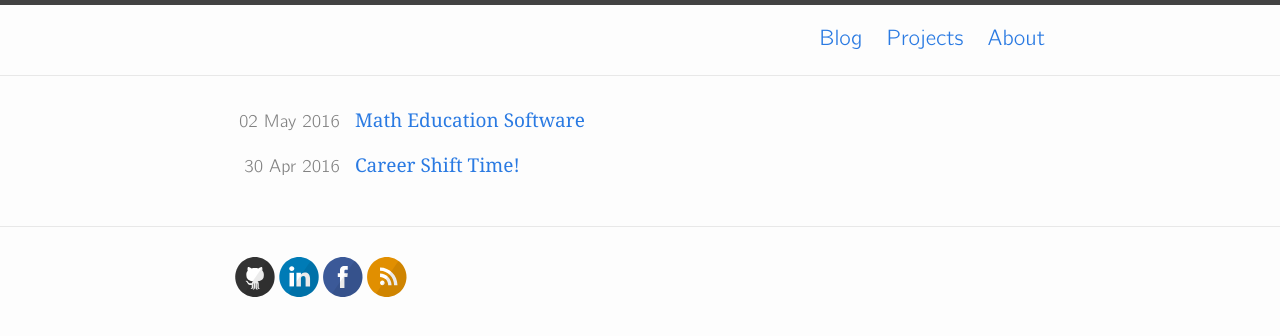
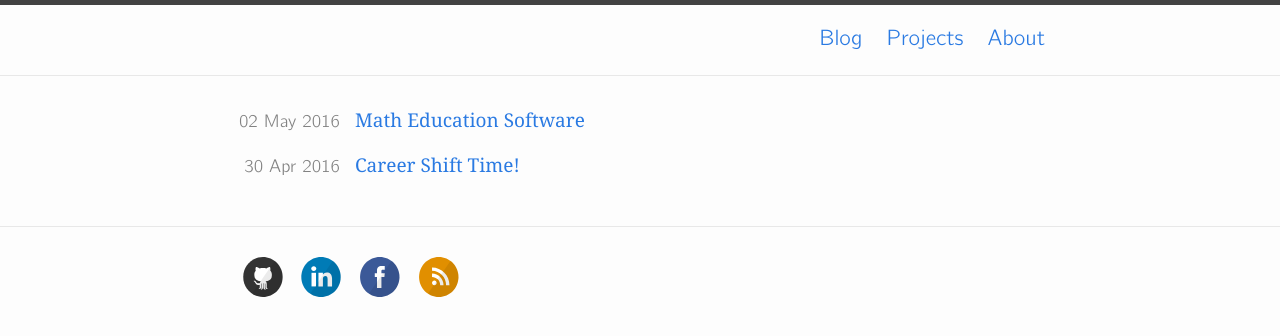
Before and after one commit to alopatindev/alopatindev.github.io, a Jekyll site: the page built from index.html, in a window 1280 px wide. Shown: the top 336 px of the page. Built offline with Jekyll 4.4.1, drawn with Linux system fonts in a browser that asks for light colours.

Commit message:
fix validation issues

```diff
--- a/_includes/svg-icons.html
+++ b/_includes/svg-icons.html
@@ -1,12 +1,12 @@
-{% if site.github_username %}<a href="https://github.com/{{ site.github_username }}"><span class="svg-icon github"></span></a>{% endif %}
-{% if site.linkedin_username %}<a href="https://www.linkedin.com/in/{{ site.linkedin_username }}"><span class="svg-icon linkedin"></span></a>{% endif %}
-{% if site.facebook_username %}<a href="https://www.facebook.com/{{ site.facebook_username }}"><span class="svg-icon facebook"></span></a>{% endif %}
-{% if site.instagram_username %}<a href="https://instagram.com/{{ site.instagram_username }}"><span class="svg-icon instagram"></span></a>{% endif %}
-{% if site.flickr_username %}<a href="https://www.flickr.com/{{ site.flickr_username }}"><span class="svg-icon flickr"></span></a>{% endif %}
-{% if site.pinterest_username %}<a href="https://www.pinterest.com/{{ site.pinterest_username }}"><span class="svg-icon pinterest"></span></a>{% endif %}
-{% if site.twitter_username %}<a href="https://www.twitter.com/{{ site.twitter_username }}"><span class="svg-icon twitter"></span></a>{% endif %}
-{% if site.stackoverflow_username %}<a href="http://stackoverflow.com/{{ site.stackoverflow_username }}"><span class="svg-icon stackoverflow"></span></a>{% endif %}
-{% if site.youtube_username %}<a href="https://youtube.com/{{ site.youtube_username }}"><span class="svg-icon youtube"></span></a>{% endif %}
-{% if site.googleplus_username %}<a href="https://plus.google.com/{{ site.googleplus_username }}"><span class="svg-icon googleplus"></span></a>{% endif %}
-{% if site.email %}<a href="mailto:{{ site.email }}"><span class="svg-icon email"></span></a>{% endif %}
-{% if site.rss %}<a href="{{ site.baseurl }}/feed.xml"><span class="svg-icon rss"></span></a>{% endif %}
+{% if site.github_username %}<li><a href="https://github.com/{{ site.github_username }}"><span class="svg-icon github"></span></a></li>{% endif %}
+{% if site.linkedin_username %}<li><a href="https://www.linkedin.com/in/{{ site.linkedin_username }}"><span class="svg-icon linkedin"></span></a></li>{% endif %}
+{% if site.facebook_username %}<li><a href="https://www.facebook.com/{{ site.facebook_username }}"><span class="svg-icon facebook"></span></a></li>{% endif %}
+{% if site.instagram_username %}<li><a href="https://instagram.com/{{ site.instagram_username }}"><span class="svg-icon instagram"></span></a></li>{% endif %}
+{% if site.flickr_username %}<li><a href="https://www.flickr.com/{{ site.flickr_username }}"><span class="svg-icon flickr"></span></a></li>{% endif %}
+{% if site.pinterest_username %}<li><a href="https://www.pinterest.com/{{ site.pinterest_username }}"><span class="svg-icon pinterest"></span></a></li>{% endif %}
+{% if site.twitter_username %}<li><a href="https://www.twitter.com/{{ site.twitter_username }}"><span class="svg-icon twitter"></span></a></li>{% endif %}
+{% if site.stackoverflow_username %}<li><a href="http://stackoverflow.com/{{ site.stackoverflow_username }}"><span class="svg-icon stackoverflow"></span></a></li>{% endif %}
+{% if site.youtube_username %}<li><a href="https://youtube.com/{{ site.youtube_username }}"><span class="svg-icon youtube"></span></a></li>{% endif %}
+{% if site.googleplus_username %}<li><a href="https://plus.google.com/{{ site.googleplus_username }}"><span class="svg-icon googleplus"></span></a></li>{% endif %}
+{% if site.email %}<li><a href="mailto:{{ site.email }}"><span class="svg-icon email"></span></a></li>{% endif %}
+{% if site.rss %}<li><a href="{{ site.baseurl }}/feed.xml"><span class="svg-icon rss"></span></a></li>{% endif %}
--- a/_posts/2016-05-02-math-education-software.markdown
+++ b/_posts/2016-05-02-math-education-software.markdown
@@ -10,7 +10,6 @@
 <div id="youtube">
   <iframe
     src="https://www.youtube.com/embed/60OVlfAUPJg"
-    frameborder="0"
     allowfullscreen>
   </iframe>
 </div>
--- a/_sass/_layout.scss
+++ b/_sass/_layout.scss
@@ -315,6 +315,7 @@
     margin: auto auto 20px auto;
     width:425px;
     height:240px;
+    border: 0px;
     @include media-query($on-palm) {
       display: block;
       width:212px;
--- a/index.html
+++ b/index.html
@@ -1,16 +1,13 @@
 ---
 layout: default
 ---
-
-<div class="home">
-
+<article class="home">
   <ul class="post-list">
     {% for post in site.posts %}
       <li>
-        <time datetime="{{ post.date }}">{{ post.date | date_to_string }}</time>
+        <time datetime="{{ post.date | date_to_xmlschema }}">{{ post.date | date_to_string }}</time>
         <a href="{{ post.url }}">{{ post.title }}</a>
       </li>
     {% endfor %}
   </ul>
-
-</div>
+</article>
```
